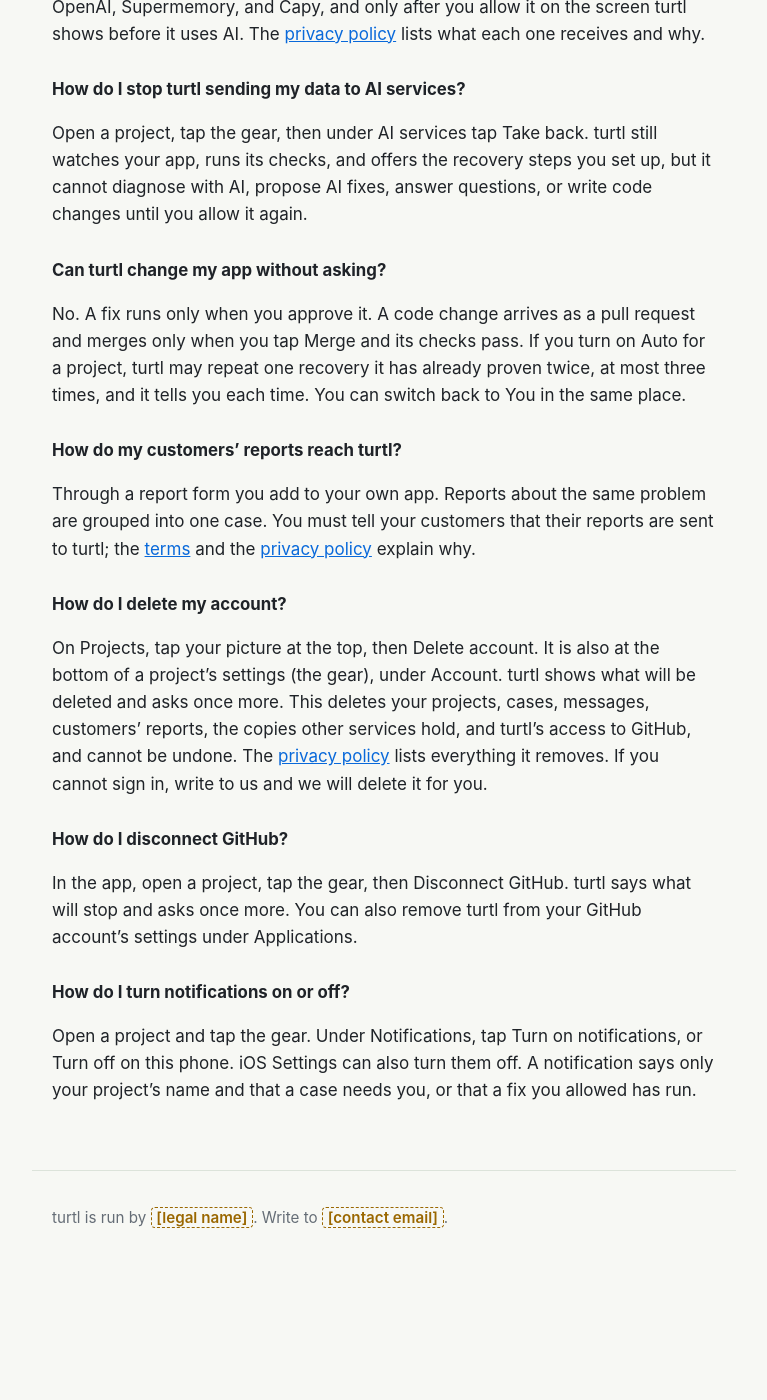
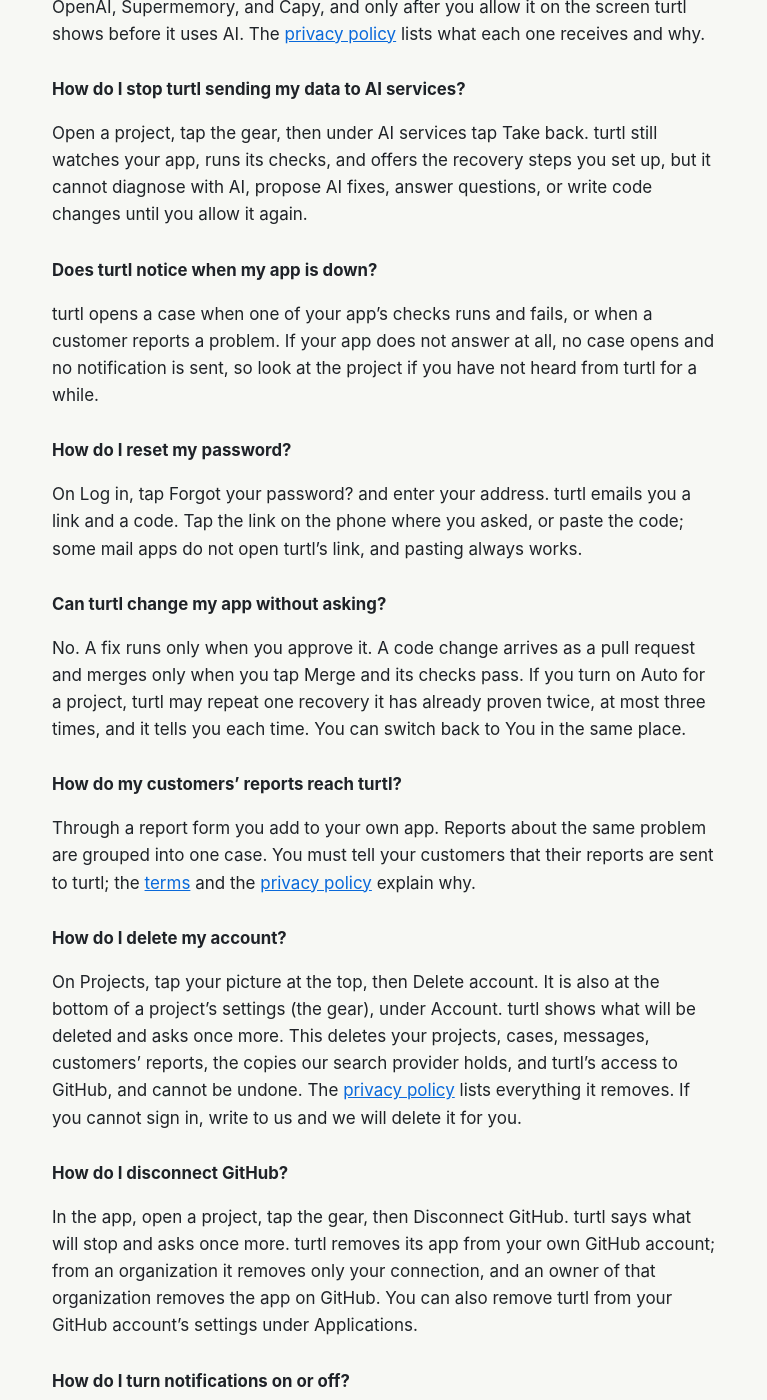
Before and after one commit to ronoktanvir/turtl, a Jekyll site: the page built from site/support.md, in a window 1280 px wide and 1400 px high, scrolled down 1027 px. Shown: the whole window, without its empty margins (256-1023 px from the left). Built offline with Jekyll 4.4.1, drawn with Linux system fonts in a browser that asks for light colours; our own code applies the rules of GitHub Pages for plain Markdown files; before the commit the page ends 2312 px from its top, so only the background shows below that.

Commit message:
Fix what a reader of the site would find stale or missing
Read start to finish after the re-pin. The policy now says code leaves with
secrets masked and secret files left out, and that the domain of an address is
kept hashed with it. The support page no longer says deletion removes copies
other services hold (it removes the search provider's), says what Disconnect
does for an organization, and answers two questions an owner will ask: whether
turtl notices an app that is down (a case opens only when a check runs and
fails, or a customer reports a problem), and how to reset a password when a
mail app will not open turtl's link. The audit no longer says a check error is
shown on the project, which this pass could not confirm in the code.

Co-Authored-By: Claude Opus 5.5 <noreply@anthropic.com>

```diff
--- a/site/support.md
+++ b/site/support.md
@@ -31,6 +31,14 @@ OpenAI, Supermemory, and Capy, and only after you allow it on the screen turtl s
 
 Open a project, tap the gear, then under AI services tap Take back. turtl still watches your app, runs its checks, and offers the recovery steps you set up, but it cannot diagnose with AI, propose AI fixes, answer questions, or write code changes until you allow it again.
 
+### Does turtl notice when my app is down?
+
+turtl opens a case when one of your app's checks runs and fails, or when a customer reports a problem. If your app does not answer at all, no case opens and no notification is sent, so look at the project if you have not heard from turtl for a while.
+
+### How do I reset my password?
+
+On Log in, tap Forgot your password? and enter your address. turtl emails you a link and a code. Tap the link on the phone where you asked, or paste the code; some mail apps do not open turtl's link, and pasting always works.
+
 ### Can turtl change my app without asking?
 
 No. A fix runs only when you approve it. A code change arrives as a pull request and merges only when you tap Merge and its checks pass. If you turn on Auto for a project, turtl may repeat one recovery it has already proven twice, at most three times, and it tells you each time. You can switch back to You in the same place.
@@ -41,11 +49,11 @@ Through a report form you add to your own app. Reports about the same problem ar
 
 ### How do I delete my account?
 
-On Projects, tap your picture at the top, then Delete account. It is also at the bottom of a project's settings (the gear), under Account. turtl shows what will be deleted and asks once more. This deletes your projects, cases, messages, customers' reports, the copies other services hold, and turtl's access to GitHub, and cannot be undone. The [privacy policy](../privacy/) lists everything it removes. If you cannot sign in, write to us and we will delete it for you.
+On Projects, tap your picture at the top, then Delete account. It is also at the bottom of a project's settings (the gear), under Account. turtl shows what will be deleted and asks once more. This deletes your projects, cases, messages, customers' reports, the copies our search provider holds, and turtl's access to GitHub, and cannot be undone. The [privacy policy](../privacy/) lists everything it removes. If you cannot sign in, write to us and we will delete it for you.
 
 ### How do I disconnect GitHub?
 
-In the app, open a project, tap the gear, then Disconnect GitHub. turtl says what will stop and asks once more. You can also remove turtl from your GitHub account's settings under Applications.
+In the app, open a project, tap the gear, then Disconnect GitHub. turtl says what will stop and asks once more. turtl removes its app from your own GitHub account; from an organization it removes only your connection, and an owner of that organization removes the app on GitHub. You can also remove turtl from your GitHub account's settings under Applications.
 
 ### How do I turn notifications on or off?
 
```
Also changed, not shown: site/privacy.md (+2 -3 lines), store/data-practices.md (+1 -1 lines).
